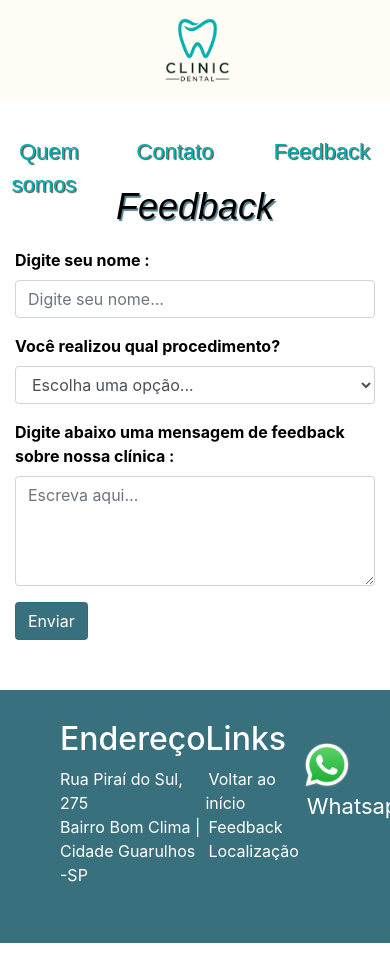
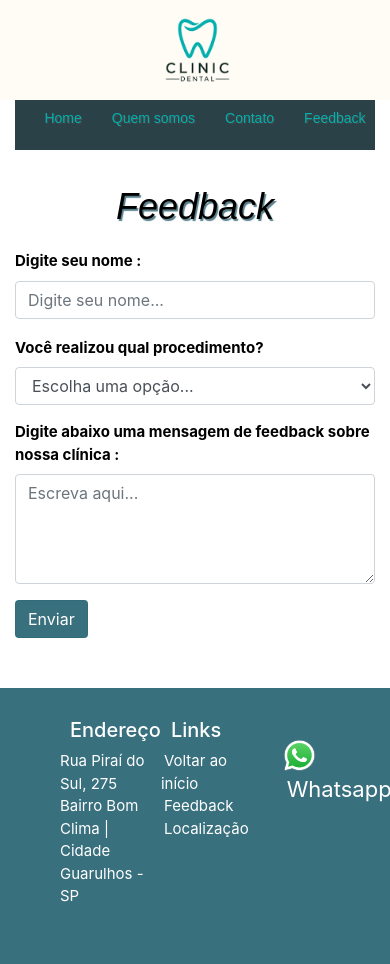
Before and after one commit to vitorvargem27/ProjetoModulo01, a plain HTML site: page contato.html in a window 390 px wide. Shown: the top 964 px of the page. Before the commit the page ends 943 px from the top, so only its background shows below. Drawn offline with nearby package versions, Linux system fonts and the light colour scheme; a web font is replaced by a local one.

Commit message:
Projeto final com Media Query

```diff
--- a/style.css
+++ b/style.css
@@ -279,3 +279,50 @@ footer{
 .quem-somos-top{
     margin-top: 20px;
 }
+
+@media (max-width: 600px)
+    {
+        #menu ul{
+            display: flex;
+            justify-content: center;
+            padding-top: 5px;
+            margin-bottom: 30px;
+            background-color: #2a4147;
+            height: 50px;
+            width: 100%;
+        }
+
+        #menu ul li{
+            padding-left: 20px;
+        }
+
+        .page-links{
+            font-size: 14px;
+        }
+
+        #produtos{
+            padding-bottom: 10px;
+        }
+
+        .footer-content h2{
+            font-size: 20px;
+            margin-left: 10px;
+        }
+
+        .footer-content, p, label{
+            color: #fff;
+            line-height: 1.5em;
+            font-size: 15px;
+        }
+
+        .wpp-content{
+            margin-top: 20px;
+            margin-left: 30px;
+        }
+
+        .wpp-img{
+            width: 35px;
+            height: 35px;
+        }
+
+    }
```
Also changed, not shown: index.html (+5 -5 lines).
